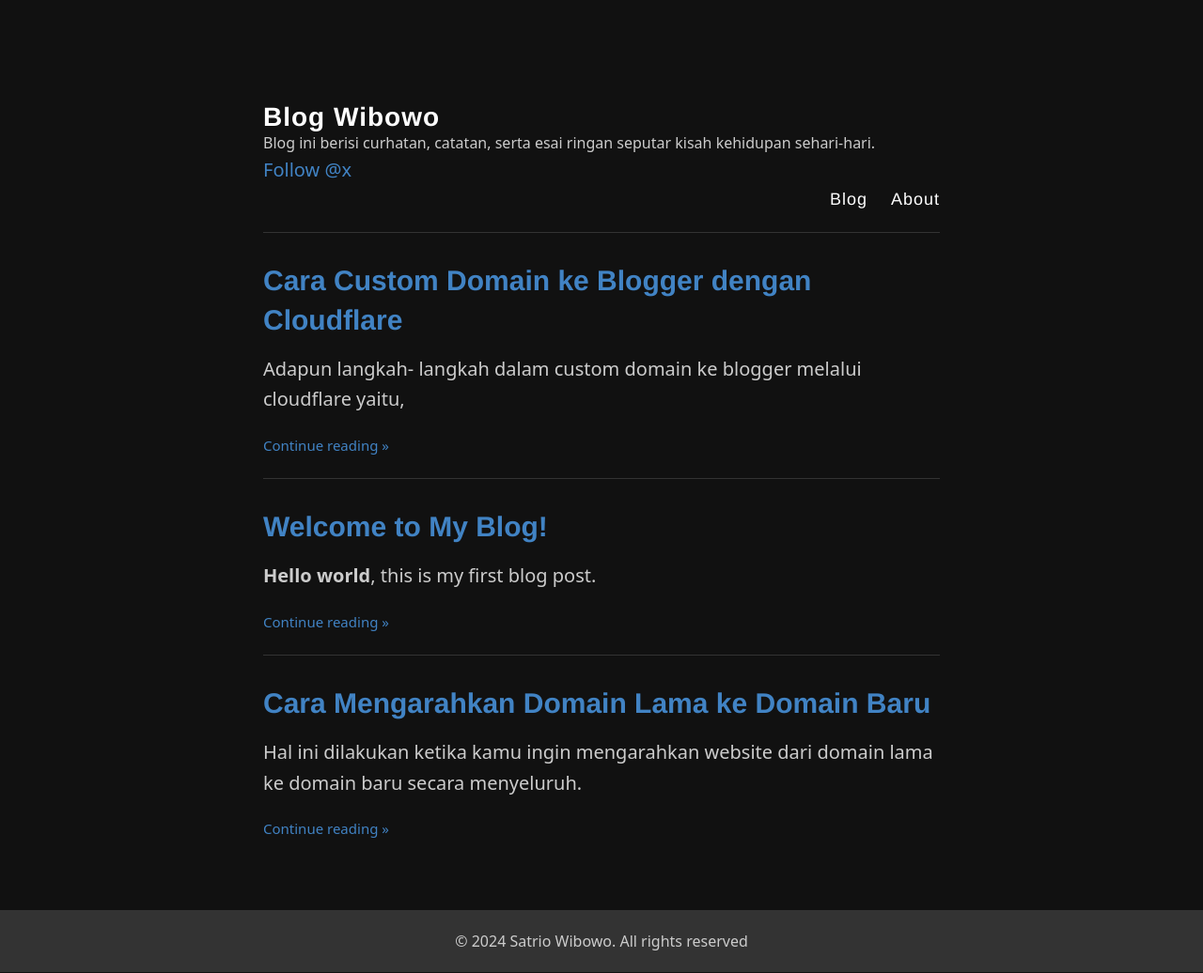
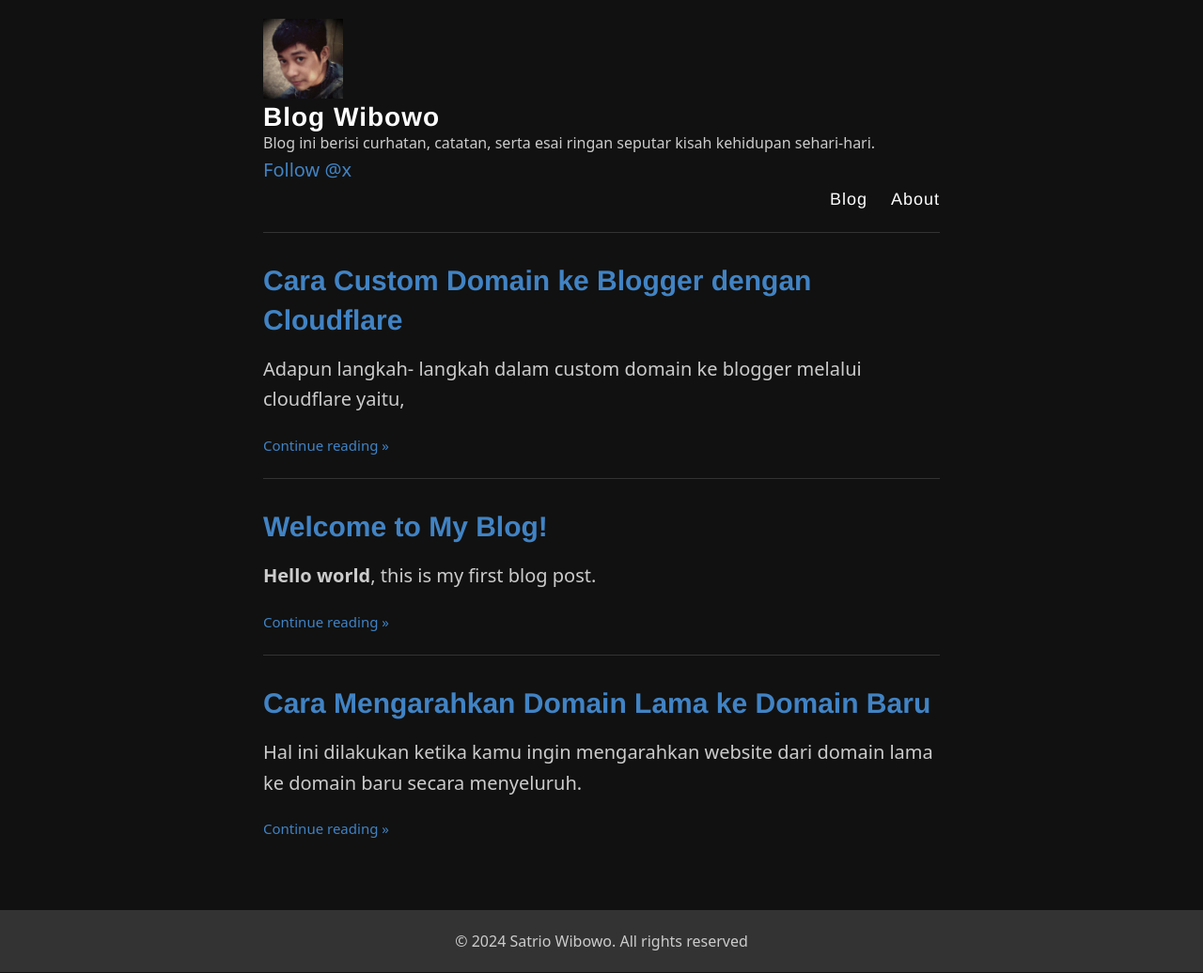
Before and after one commit to sa3owibowo/blog, a Jekyll site: the page built from index.html, in a window 1280 px wide. Shown: the whole page at 94% size. Built offline with Jekyll 4.4.1, drawn with Linux system fonts in a browser that asks for light colours; the list of posts is cut into pages by our own code; comment, search, counter and statistics services are not loaded.

Commit message:
Update default.html

```diff
--- a/_layouts/default.html
+++ b/_layouts/default.html
@@ -17,7 +17,7 @@
     <div class="wrapper-masthead">
       <div class="container">
         <header class="masthead clearfix">
-          <a href="{{ site.baseurl }}/" aria-label="Satrio Wibowo" class="site-avatar"><amp-img width="85" height="85" alt="avatar" src="{{ site.avatar }}"></amp-img></a>
+          <a href="{{ site.baseurl }}/" aria-label="Satrio Wibowo" class="site-avatar"><img width="85" height="85" alt="avatar" src="{{ site.avatar }}" /></a>
 
           <div class="site-info">
             <h1 class="site-name"><a href="{{ site.baseurl }}/">{{ site.name }}</a></h1>
```
